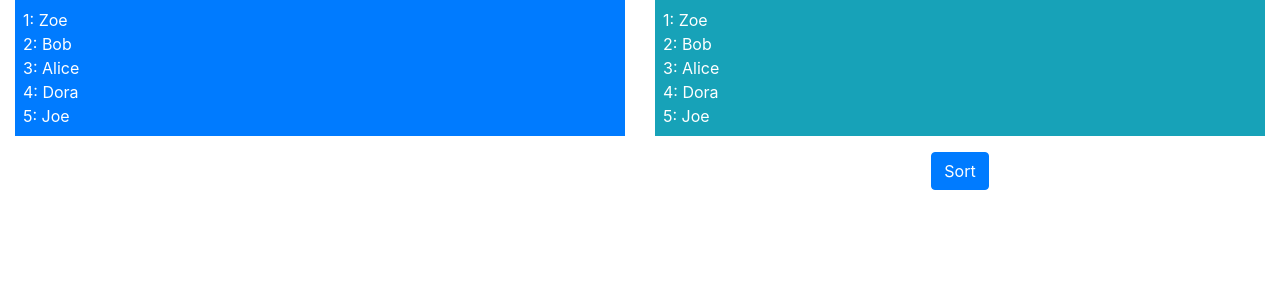
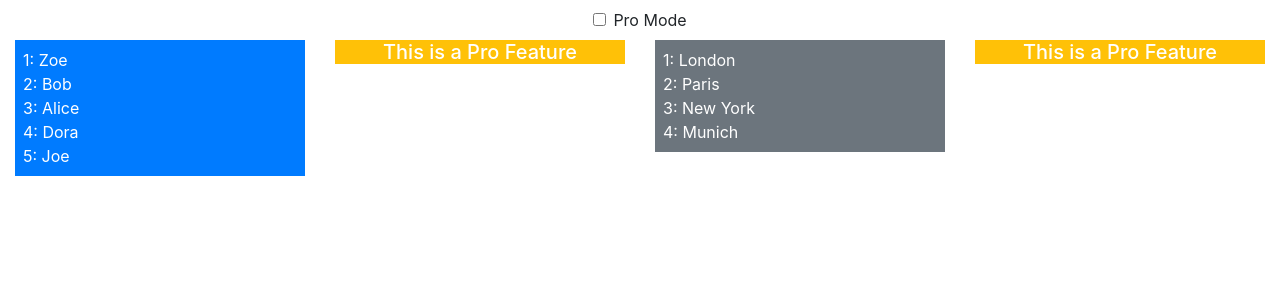
Before and after one commit to davidtrussler/pro-react-16_14_composing-applications, a React (Create React App) app: page / in a window 1280 px wide. Shown: the top 300 px of the page. Built offline with nearby package versions, Linux system fonts and the light colour scheme.

Commit message:
Demonstrates Higher Order Component - Adds ProFeature component to wrap SortedList component - Updates App component to conditionally display SortedList

```diff
--- a/src/App.js
+++ b/src/App.js
@@ -1,31 +1,70 @@
 import React, {Component} from 'react';
 import {GeneralList} from './GeneralList';
 import {SortedList} from './SortedList';
+import {ProFeature} from './ProFeature';
+
+const ProList = ProFeature(SortedList);
 
 export default class App extends Component {
   constructor(props) {
     super(props);
 
     this.state = {
-      // counter: 0
-      names: ['Zoe', 'Bob', 'Alice', 'Dora', 'Joe']
+      names: ['Zoe', 'Bob', 'Alice', 'Dora', 'Joe'],
+      cities: ['London', 'Paris', 'New York', 'Munich'],
+      proMode: false
     }
+  }
+
+  toggleProMode = () => {
+    this.setState({proMode: !this.state.proMode});
   }
 
   render() {
     return (
       <div className="container-fluid">
         <div className="row">
-          <div className="col-6">
+          <div className="col-12 text-center p-2">
+            <div className="form-check">
+              <label className="form-check-label">
+                <input
+                  type="checkbox"
+                  className="form-check-input"
+                  value={this.state.proMode}
+                  onChange={this.toggleProMode}
+                />
+                Pro Mode
+              </label>
+            </div>
+          </div>
+        </div>
+
+        <div className="row">
+          <div className="col-3">
             <GeneralList
               list={this.state.names}
               theme="primary"
             />
           </div>
 
-          <div className="col-6">
-            <SortedList
+          <div className="col-3">
+            <ProList
               list={this.state.names}
+              pro={this.state.proMode}
+            />
+          </div>
+
+          <div className="col-3">
+            <GeneralList
+              list={this.state.cities}
+              theme="secondary"
+            />
+          </div>
+
+          <div className="col-3">
+            <ProList
+              list={this.state.cities}
+              pro={this.state.proMode}
             />
           </div>
         </div>
--- /dev/null
+++ b/src/ProFeature.js
@@ -0,0 +1,17 @@
+import React from 'react';
+
+export function ProFeature(FeatureComponent) {
+	return function(props) {
+		if (props.pro) {
+			let {pro, ...childProps} = props;
+
+			return <FeatureComponent {...childProps}/>
+		} else {
+			return (
+				<h5 className="bg-warning text-white text-center">
+					This is a Pro Feature
+				</h5>
+			)
+		}
+	}
+}
```
